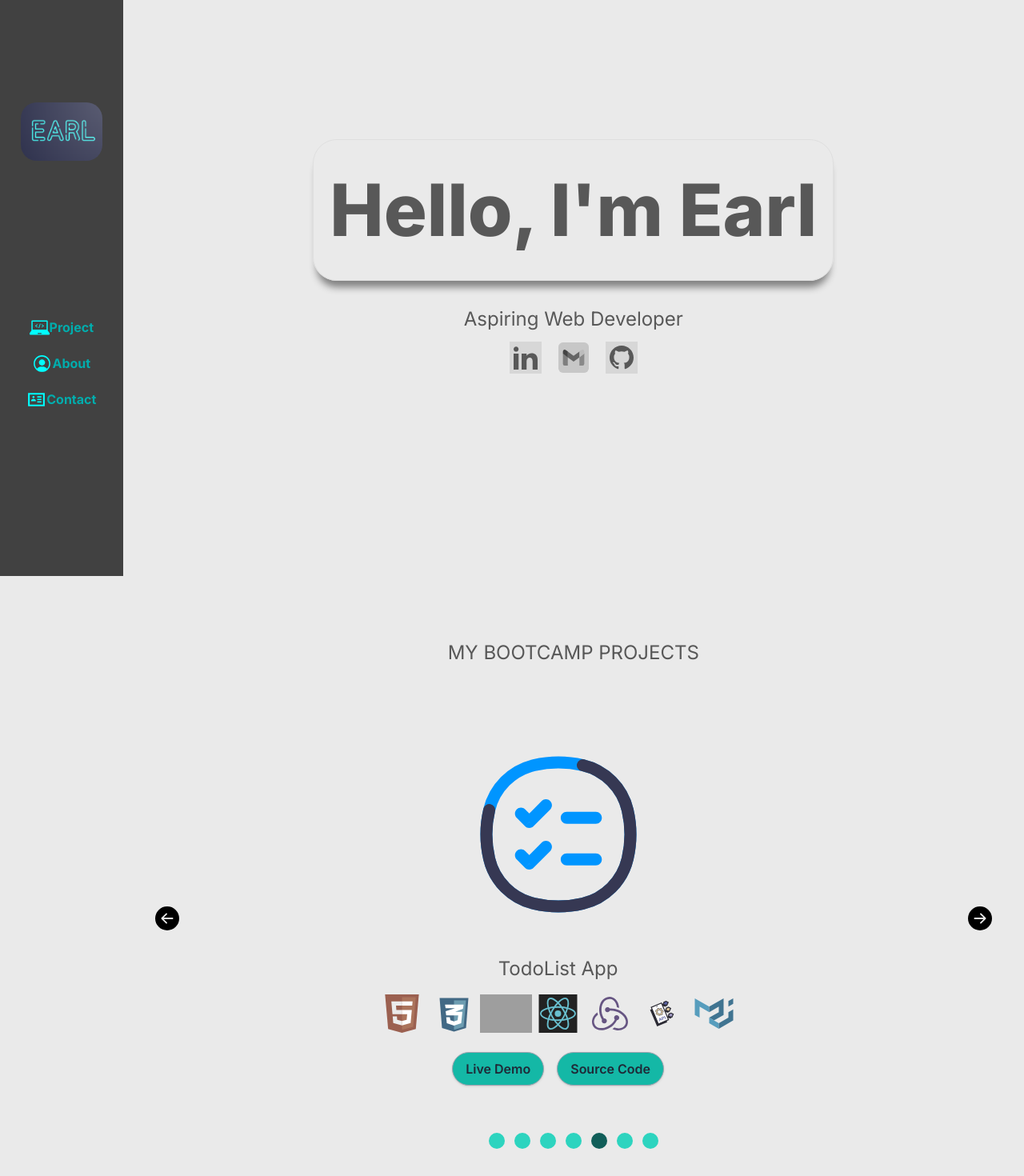
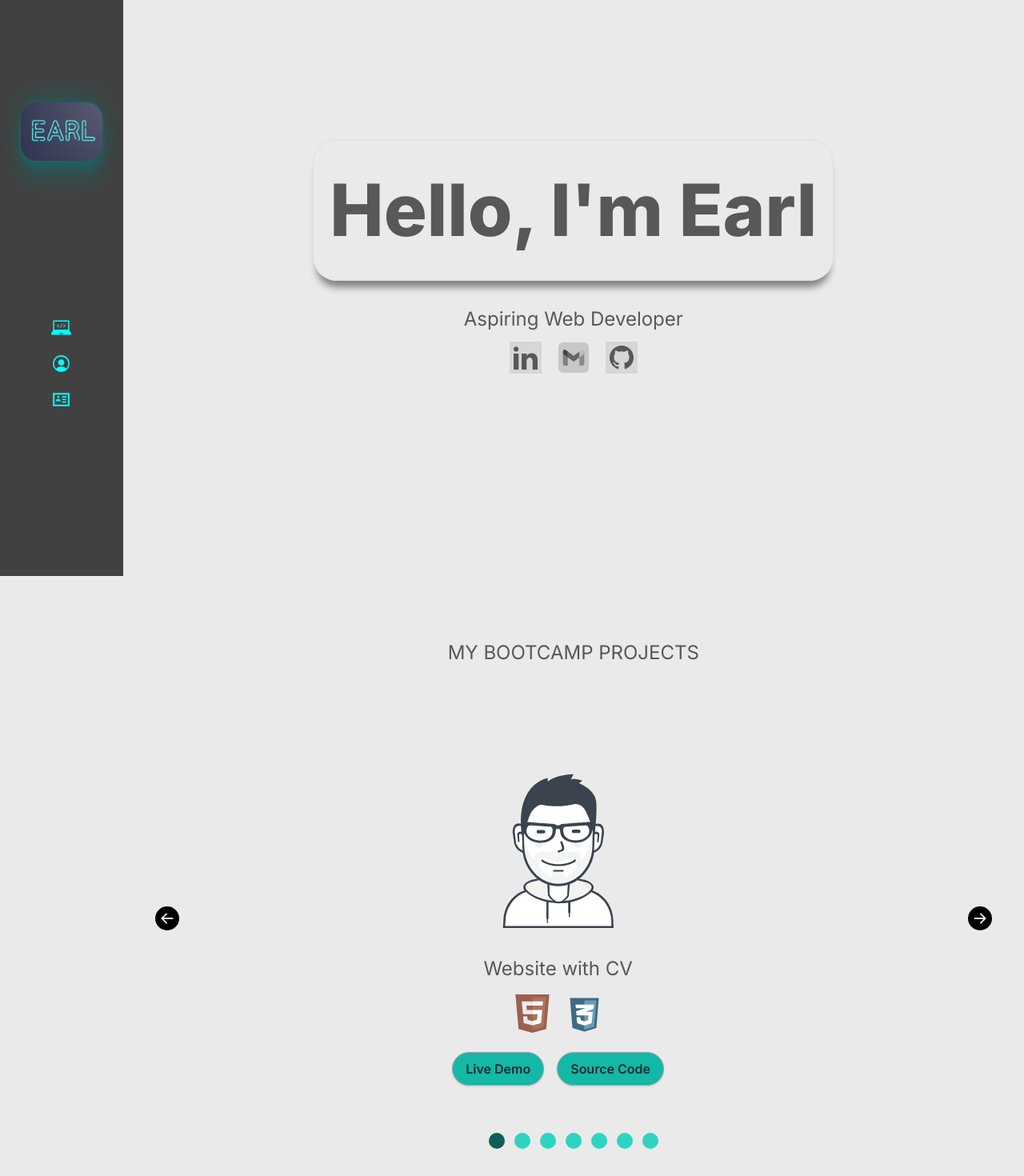
Before and after one commit to bLuEsKy140506/mywebsiteportfolio, a Next.js app: page / in a window 1280 px wide. Shown: the part 80-1550 px from the top of the page at 80% size. Built offline with nearby package versions, Linux system fonts and the light colour scheme; grey boxes are pictures that could not be loaded.

Commit message:
adding scrollspy -- partially finished p4

```diff
--- a/app/globals.css
+++ b/app/globals.css
@@ -102,9 +102,9 @@ body {
 }
 
 .project-icon-container {
-  width: 80%;
+  width: 100%;
   display: flex;
-  flex-wrap: wrap;
+
   justify-content: space-around;
   gap: 5vw;
 }
@@ -121,3 +121,7 @@ section {
     width: 100vw;
   }
 }
+
+.active {
+  color: orangered;
+}
--- a/app/layout.tsx
+++ b/app/layout.tsx
@@ -2,8 +2,6 @@ import type { Metadata } from "next";
 import { Inter } from "next/font/google";
 
 import "./globals.css";
-
-import HeaderNavBar from "../semantic-parts/Header-NavBar";
 
 const inter = Inter({ subsets: ["latin"] });
 
@@ -19,11 +17,7 @@ export default function RootLayout({
 }) {
   return (
     <html lang="en">
-      <body className={inter.className}>
-        <HeaderNavBar />
-
-        {children}
-      </body>
+      <body className={inter.className}>{children}</body>
     </html>
   );
 }
--- a/app/page.jsx
+++ b/app/page.jsx
@@ -1,16 +1,31 @@
+"use client";
 import Hero from "../semantic-parts/Section-Hero.jsx";
 import Carousel from "../components/carousel.component.js";
 import SectionAbout from "../semantic-parts/Section-About.jsx";
 import SectionContact from "../semantic-parts/Section-Contact.jsx";
-
+import { BrowserRouter as Router, Routes, Route } from "react-router-dom";
+import HeaderNavBar from "../semantic-parts/Header-NavBar";
 import "./globals.css";
 
-export default function Home() {
+export default function App() {
   return (
-    <div className={`landing-page-container`}>
-      <main id="main" className="main-container">
+    <>
+      <Router>
+        <HeaderNavBar />
+        <Routes>
+          <Route path="/" element={<Home />} />
+        </Routes>
+      </Router>
+    </>
+  );
+}
+
+export function Home() {
+  return (
+    <main className={`landing-page-container`}>
+      <section id="hero" className="main-container">
         <Hero />
-      </main>
+      </section>
 
       <section id="projects" className="max-sm:h-full">
         <Carousel />
@@ -19,9 +34,10 @@ export default function Home() {
       <section id="about" className="about-me max-sm:flex-col ">
         <SectionAbout />
       </section>
+
       <section id="contact" className="contact-me">
         <SectionContact />
       </section>
-    </div>
+    </main>
   );
 }
--- a/components/carousel.component.js
+++ b/components/carousel.component.js
@@ -116,17 +116,17 @@ export default function Carousel() {
     },
   ];
 
-  useEffect(() => {
-    if (!isHovering) {
-      const interval = setInterval(() => {
-        setCurrent(current + 1);
-        if (current === slides.length - 1) {
-          setCurrent(0);
-        } else setCurrent(current + 1);
-      }, 1500);
-      return () => clearInterval(interval);
-    }
-  }, [slides.length, current, isHovering]);
+  // useEffect(() => {
+  //   if (!isHovering) {
+  //     const interval = setInterval(() => {
+  //       setCurrent(current + 1);
+  //       if (current === slides.length - 1) {
+  //         setCurrent(0);
+  //       } else setCurrent(current + 1);
+  //     }, 1500);
+  //     return () => clearInterval(interval);
+  //   }
+  // }, [slides.length, current, isHovering]);
 
   return (
     <>
@@ -134,7 +134,7 @@ export default function Carousel() {
       <div className="flex justify-center items-center w-[100%] m-auto h-3/4">
         <div className="overflow-hidden relative w-auto h-full -mt-14">
           <div
-            className="flex h-full m-auto"
+            className="flex h-full w-[100%] m-auto gap-4"
             onMouseOver={handleMouseOver}
             onMouseOut={handleMouseOut}
           >
@@ -143,13 +143,13 @@ export default function Carousel() {
                 key={`${s.description}--container${Math.floor(
                   Math.random() * 999999
                 )}`}
-                className="flex transition ease-out duration-80 justify-center items-center "
+                className="flex transition ease-out duration-80 justify-center items-center w-full "
                 style={{
                   transform: `translateX(-${current * 100}%)`,
                   zIndex: "30",
                 }}
               >
-                <div className="items-icon flex flex-col justify-center items-center">
+                <div className="items-icon flex flex-col justify-center items-center  px-10">
                   <Link href={s.href} target="_blank">
                     <Image
                       src={s.image}
@@ -206,7 +206,7 @@ export default function Carousel() {
               <BsFillArrowRightCircleFill />
             </button>
           </div>
-          <div className="absolute bottom-0 py-3 flex justify-center gap-3 w-full">
+          <div className="absolute bottom-0 py-3 px-10 flex justify-center items-center gap-3 w-full">
             {slides.map((item, index) => (
               <div
                 key={`${item.description}---description${Math.floor(
--- a/components/carousel.css
+++ b/components/carousel.css
@@ -1,6 +1,6 @@
 .items-icon {
   width: 85vw;
-  padding: 30px 0;
+  padding: 30 0px;
 }
 
 @media only screen and (max-width: 640px) {
--- /dev/null
+++ b/components/sectionIds.jsx
@@ -0,0 +1 @@
+export const sectionIds = ["hero", "projects", "about", "contact"];
--- a/package.json
+++ b/package.json
@@ -15,6 +15,7 @@
     "react": "^18",
     "react-dom": "^18",
     "react-icons": "^4.11.0",
+    "react-router-dom": "^6.20.0",
     "tailwindcss": "^3.3.5"
   },
   "devDependencies": {
--- a/semantic-parts/Header-NavBar.css
+++ b/semantic-parts/Header-NavBar.css
@@ -10,7 +10,7 @@
 
   padding: 1vw;
   background-color: rgba(29, 29, 29, 0.822);
-  z-index: 1;
+  z-index: 100;
   color: rgb(0, 173, 173);
   font-weight: 700;
 }
@@ -33,6 +33,24 @@
   align-items: center;
 }
 
+.active {
+  color: rgb(0, 250, 250);
+  font-weight: 800;
+}
+
+.show {
+  display: block;
+}
+
+.hide {
+  display: none;
+}
+
+.active-logo {
+  box-shadow: rgba(0, 128, 128, 0.25) 0px 27px 25px,
+    rgba(0, 128, 128, 0.25) 0px -12px 30px, rgba(0, 128, 128, 0.25) 0px 4px 6px,
+    rgba(0, 128, 128, 0.25) 0px 12px 13px, rgba(0, 128, 128, 0.25) 0px -3px 5px;
+}
 @media only screen and (max-width: 640px) {
   .header-container {
     width: 100vw;
--- a/semantic-parts/Header-NavBar.jsx
+++ b/semantic-parts/Header-NavBar.jsx
@@ -1,44 +1,117 @@
 import "./Header-NavBar.css";
-import Link from "next/link";
+import { Link } from "react-router-dom";
 import Image from "next/image";
 import image from "../assets/logo.png";
 import project from "../assets/project2.svg";
 import profile from "../assets/profile2.svg";
 import contact from "../assets/contact2.svg";
 import "../app/globals.css";
+import { useState, useEffect } from "react";
+import { sectionIds } from "../components/sectionIds.jsx";
 
 const HeaderNavBar = () => {
+  const [activeLink, setActiveLink] = useState("hero");
+  const [isScrolled, setIsScrolled] = useState(false);
+
+  const scrollToSection = (sectionIds) => {
+    const element = document.getElementById(sectionIds);
+    if (element) {
+      const marginTop = 0;
+      const scrollToY =
+        element.getBoundingClientRect().top + window.scrollY - marginTop;
+      window.scrollTo({ top: scrollToY, behavior: "smooth" });
+      setActiveLink(sectionIds);
+    }
+  };
+
+  const determineActiveSection = () => {
+    for (let i = sectionIds.length - 1; i >= 0; i--) {
+      const section = document.getElementById(sectionIds[i]);
+      if (section) {
+        const rect = section.getBoundingClientRect();
+
+        if (rect.top <= 120 && rect.bottom >= 120) {
+          setActiveLink(sectionIds[i]);
+          break;
+        }
+      }
+    }
+  };
+
+  useEffect(() => {
+    const handleScroll = () => {
+      if (window.scrollY > 300) {
+        setIsScrolled(true);
+      } else {
+        setIsScrolled(false);
+      }
+      determineActiveSection();
+    };
+
+    window.addEventListener("scroll", handleScroll);
+
+    return () => {
+      window.removeEventListener("scroll", handleScroll);
+    };
+  }, []);
+
   return (
     <div className="header-container z-50">
       <div className="logo-container">
-        <Link href="#main">
+        <div onClick={() => scrollToSection("hero")}>
+          <Link to="/">
             <Image
               src={image}
               alt="earl-logo"
-            className="logo-format"
+              className={
+                activeLink === "hero"
+                  ? "active-logo logo-format"
+                  : "logo-format"
+              }
               width={250}
               height={250}
             />
           </Link>
         </div>
+      </div>
       <nav className="nav-container">
-        <Link href="#projects" className="flex">
-          <span className="icon">
+        <Link
+          to="/"
+          onClick={() => scrollToSection("projects")}
+          className="flex gap-2"
+        >
+          <span>
             <Image src={project} alt="project-icon" width={25} height={25} />
           </span>
-          <span className="text">Project</span>
+          <span className={activeLink === "projects" ? "active show" : "hide"}>
+            Project
+          </span>
         </Link>
-        <Link href="#about" className="flex">
-          <span className="icon">
-            <Image src={profile} alt="project-icon" width={25} height={25} />
+
+        <Link
+          to="/"
+          onClick={() => scrollToSection("about")}
+          className="flex gap-2"
+        >
+          <span>
+            <Image src={profile} alt="about-icon" width={25} height={25} />
           </span>
-          <span className="text">About</span>
+          <span className={activeLink === "about" ? "active show" : "hide"}>
+            About
+          </span>
         </Link>
-        <Link href="#contact" className="flex">
-          <span className="icon">
-            <Image src={contact} alt="project-icon" width={25} height={25} />
+
+        <Link
+          to="/"
+          onClick={() => scrollToSection("contact")}
+          className="flex gap-2"
+        >
+          <span>
+            <Image src={contact} alt="about-icon" width={25} height={25} />
           </span>
-          <span className="text">Contact</span>
+          <span className={activeLink === "contact" ? "active show" : "hide"}>
+            Contact
+          </span>
         </Link>
       </nav>
     </div>
--- a/semantic-parts/Section-About.jsx
+++ b/semantic-parts/Section-About.jsx
@@ -26,7 +26,7 @@ const SectionAbout = () => {
 
       <div className="description-container max-sm:w-full p-2">
         <p
-          className={`text-xl ${arvo.variable} font-sans leading-loose text-center max-sm:text-sm`}
+          className={`text-xl ${arvo.variable} font-sans leading-loose text-center max-sm:text-sm max-sm:px-10`}
         >
           Hello, I&apos;m{" "}
           <span className="text-2xl font-extrabold text-teal-600 max-sm:text-sm">
```
Also changed, not shown: 1 other file (tests, documents, lock files or other folders). Lines whose indentation alone changed are shown as unchanged.
